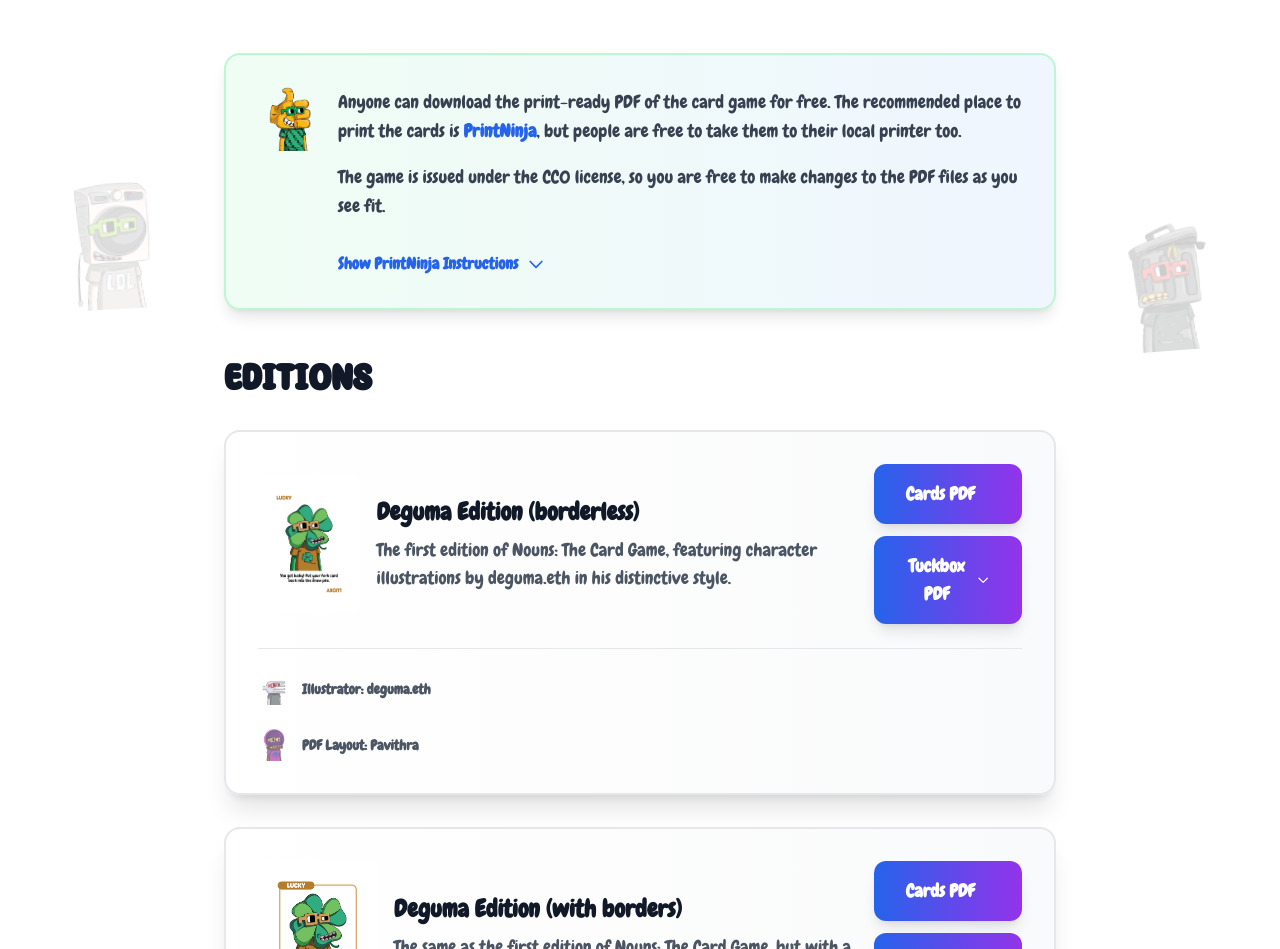
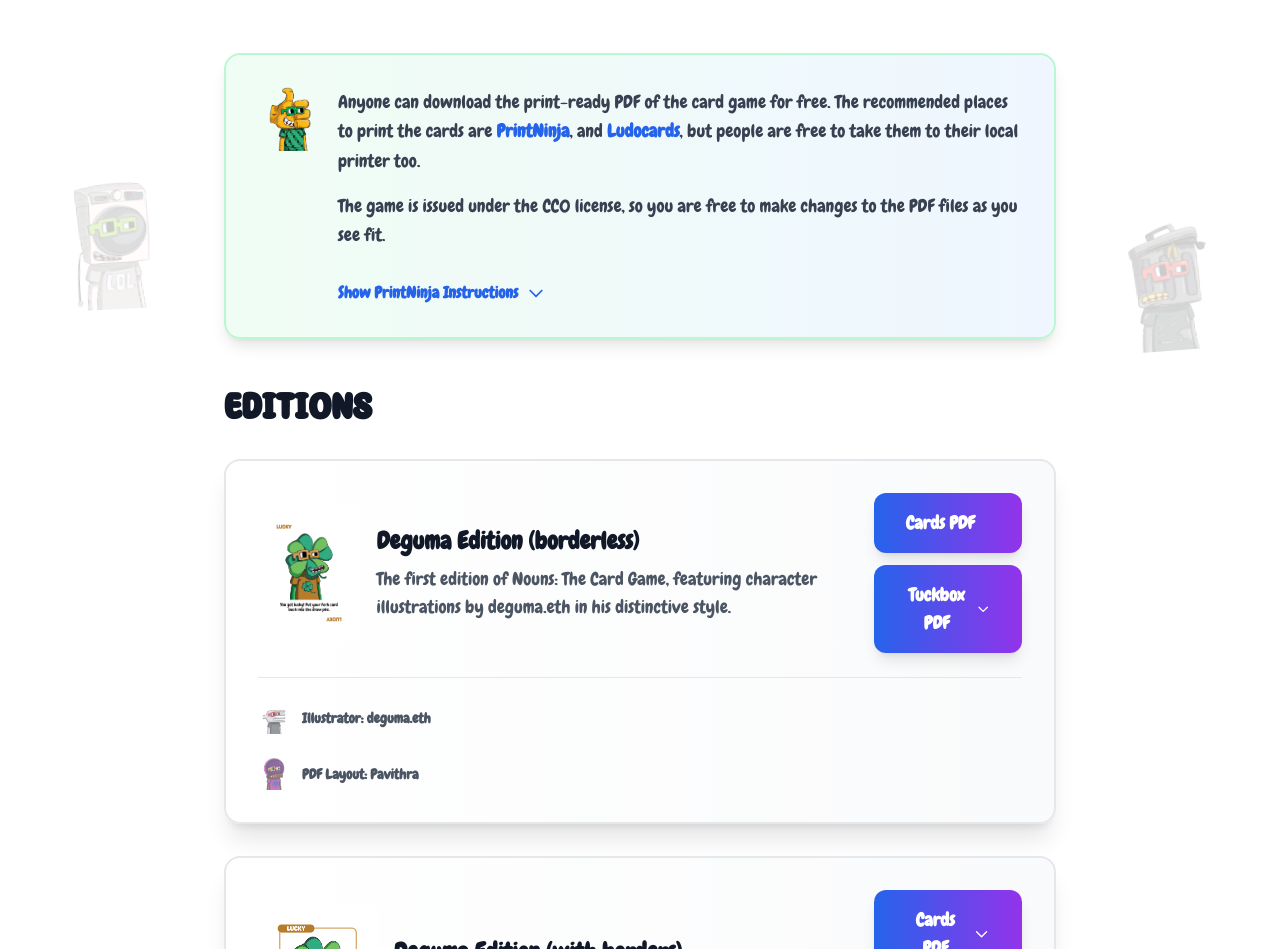
Before and after one commit to tempe-techie/nouns-card-game-website, a Nuxt app: page /download in a window 1280 px wide. Shown: the part 343-1292 px from the top of the page. Built offline with nearby package versions, Linux system fonts and the light colour scheme.

Commit message:
ludocards card deck PDF added to downloads page

```diff
--- a/app/pages/download.vue
+++ b/app/pages/download.vue
@@ -33,8 +33,9 @@
         <img src="/img/characters/approved.svg" alt="Info" class="w-16 h-16 flex-shrink-0" />
         <div>
           <p class="text-lg text-gray-700 dark:text-gray-300 mb-4 leading-relaxed">
-            Anyone can download the print-ready PDF of the card game for free. The recommended place to print the cards is
+            Anyone can download the print-ready PDF of the card game for free. The recommended places to print the cards are
             <a href="https://www.printninja.com" target="_blank" rel="noopener noreferrer" class="text-blue-600 dark:text-blue-400 hover:underline font-semibold font-chewy">PrintNinja</a>,
+            and <a href="https://www.ludocards.com" target="_blank" rel="noopener noreferrer" class="text-blue-600 dark:text-blue-400 hover:underline font-semibold font-chewy">Ludocards</a>,
             but people are free to take them to their local printer too.
           </p>
           <p class="text-lg text-gray-700 dark:text-gray-300 mb-4 leading-relaxed">
@@ -203,14 +204,45 @@
               </div>
 
               <div class="mt-4 md:mt-0 flex flex-row md:flex-col gap-3">
+                <div class="relative">
+                  <button
+                    @click="showCardsDropdownDegumaBorders = !showCardsDropdownDegumaBorders"
+                    @blur="setTimeout(() => showCardsDropdownDegumaBorders = false, 200)"
+                    class="inline-flex items-center gap-2 bg-gradient-to-r from-blue-600 to-purple-600 hover:from-blue-700 hover:to-purple-700 text-white font-semibold px-8 py-4 rounded-xl transition-all duration-300 transform hover:scale-105 shadow-lg font-chewy text-lg text-center"
+                  >
+                    Cards PDF
+                    <svg
+                      :class="{ 'rotate-180': showCardsDropdownDegumaBorders }"
+                      class="w-5 h-5 transition-transform duration-200"
+                      fill="none"
+                      stroke="currentColor"
+                      viewBox="0 0 24 24"
+                    >
+                      <path stroke-linecap="round" stroke-linejoin="round" stroke-width="2" d="M19 9l-7 7-7-7" />
+                    </svg>
+                  </button>
+                  <div
+                    v-show="showCardsDropdownDegumaBorders"
+                    class="absolute top-full right-0 mt-2 w-72 bg-white dark:bg-gray-800 rounded-xl shadow-2xl border-2 border-gray-200 dark:border-gray-700 overflow-hidden z-20"
+                  >
                     <a
                       href="/editions/deguma-with-borders/nouns-card-game-deguma-edition-borders.pdf"
                       target="_blank"
                       rel="noopener noreferrer"
-                  class="inline-flex items-center gap-2 bg-gradient-to-r from-blue-600 to-purple-600 hover:from-blue-700 hover:to-purple-700 text-white font-semibold px-8 py-4 rounded-xl transition-all duration-300 transform hover:scale-105 shadow-lg font-chewy text-lg text-center"
+                      class="block px-6 py-4 text-gray-700 dark:text-gray-300 hover:bg-gradient-to-r hover:from-blue-50 hover:to-purple-50 dark:hover:from-blue-900/20 dark:hover:to-purple-900/20 font-chewy text-lg transition-colors duration-200"
                     >
-                  Cards PDF
+                      Cards PDF (PrintNinja)
                     </a>
+                    <a
+                      href="/editions/deguma-with-borders/deck-ludocards-nouns-cards-borders.pdf"
+                      target="_blank"
+                      rel="noopener noreferrer"
+                      class="block px-6 py-4 text-gray-700 dark:text-gray-300 hover:bg-gradient-to-r hover:from-blue-50 hover:to-purple-50 dark:hover:from-blue-900/20 dark:hover:to-purple-900/20 font-chewy text-lg transition-colors duration-200 border-t border-gray-200 dark:border-gray-700"
+                    >
+                      Cards PDF (Ludocards)
+                    </a>
+                  </div>
+                </div>
                 <div class="relative">
                   <button
                     @click="showTuckboxDropdownDegumaBorders = !showTuckboxDropdownDegumaBorders"
@@ -323,6 +355,9 @@ const showPrintNinjaSettings = ref(false)
 const showTuckboxDropdownDeguma = ref(false)
 const showTuckboxDropdownDegumaBorders = ref(false)
 
+// Toggle state for Cards dropdown
+const showCardsDropdownDegumaBorders = ref(false)
+
 useHead({
   title: 'Download and Print | Nouns: The Card Game',
   meta: [
```
Lines whose indentation alone changed are shown as unchanged.
